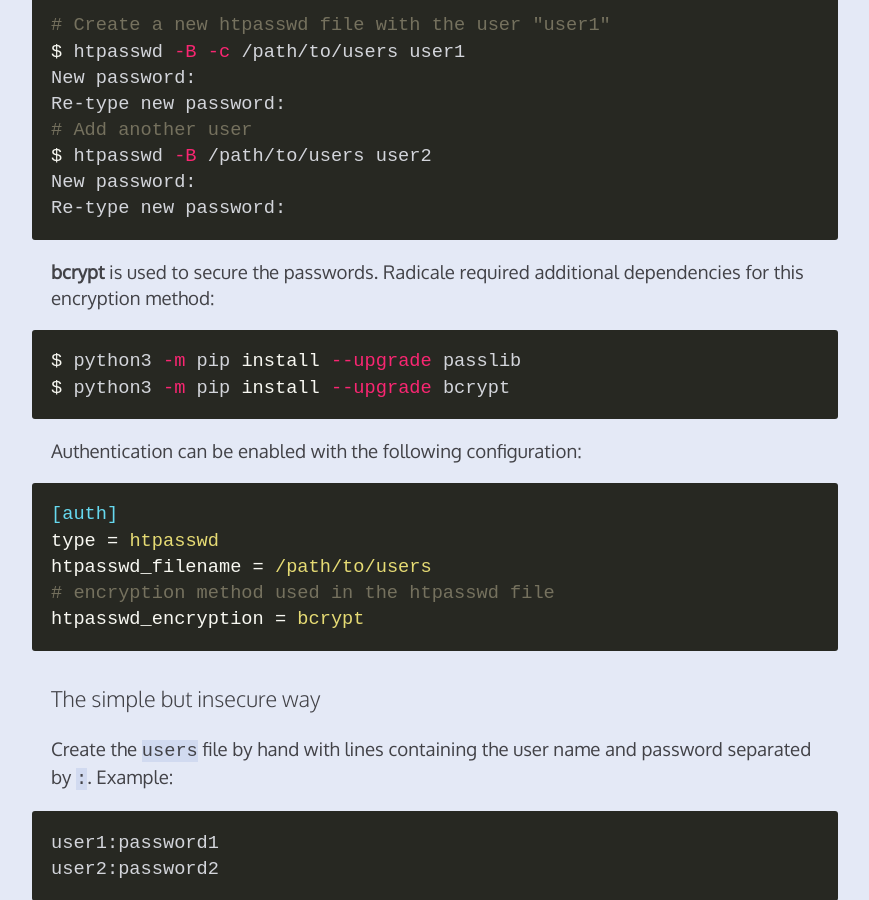
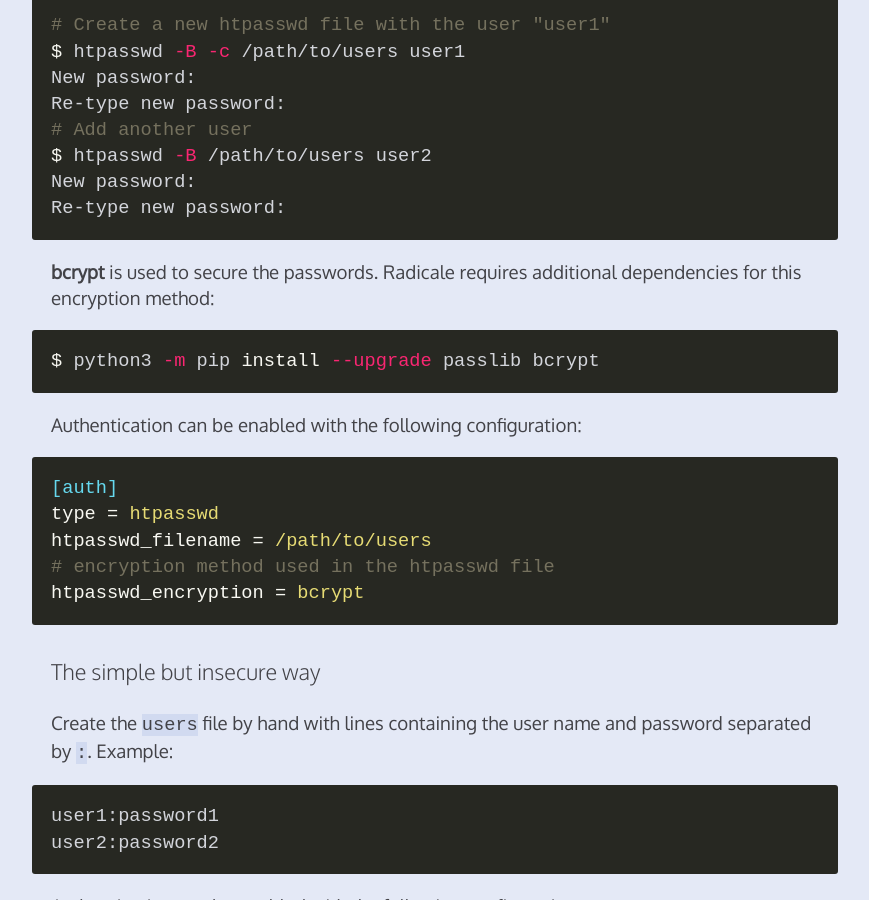
Before and after one commit to Kozea/Radicale, a Jekyll site: the page built from setup.md, in a window 1280 px wide and 900 px high, scrolled down 1003 px. Shown: the whole window, without its empty margins (205-1074 px from the left). Built offline with Jekyll 4.4.1, drawn with Linux system fonts in a browser that asks for light colours.

Commit message:
Fix typo

````diff
--- a/setup.md
+++ b/setup.md
@@ -43,11 +43,10 @@ $ htpasswd -B /path/to/users user2
 New password:
 Re-type new password:
 ```
-**bcrypt** is used to secure the passwords. Radicale required additional
+**bcrypt** is used to secure the passwords. Radicale requires additional
 dependencies for this encryption method:
 ```shell
-$ python3 -m pip install --upgrade passlib
-$ python3 -m pip install --upgrade bcrypt
+$ python3 -m pip install --upgrade passlib bcrypt
 ```
 
 Authentication can be enabled with the following configuration:
````
